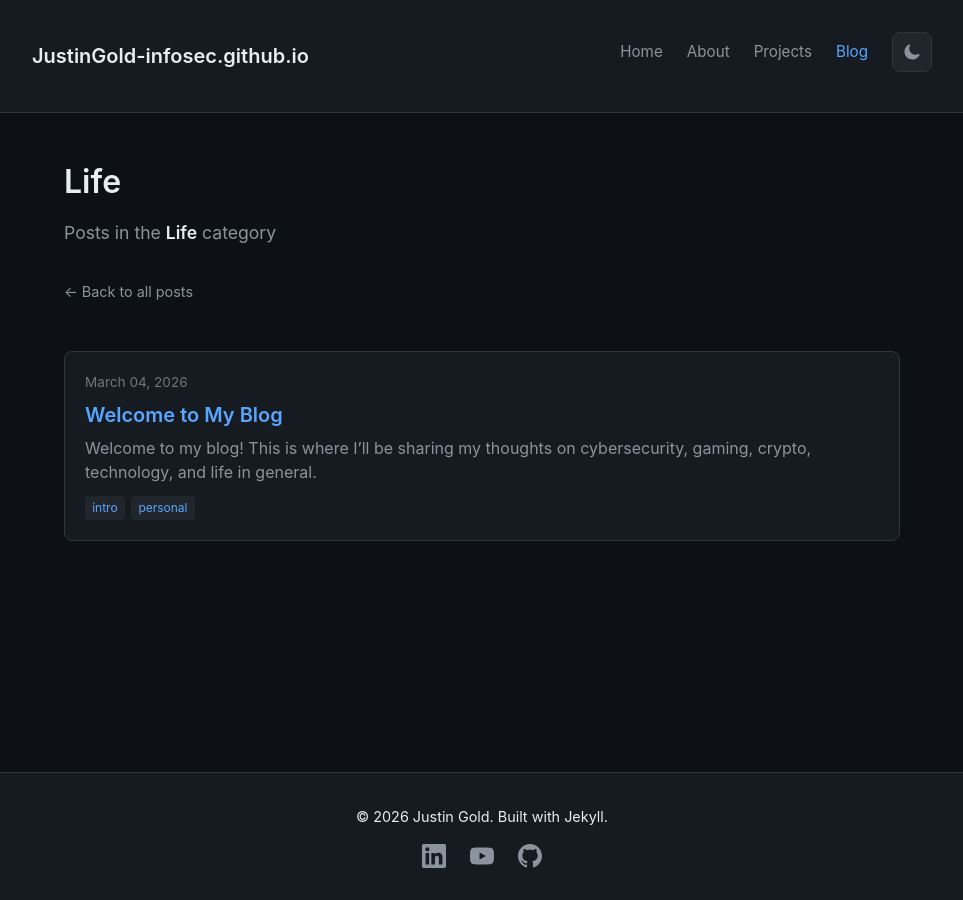
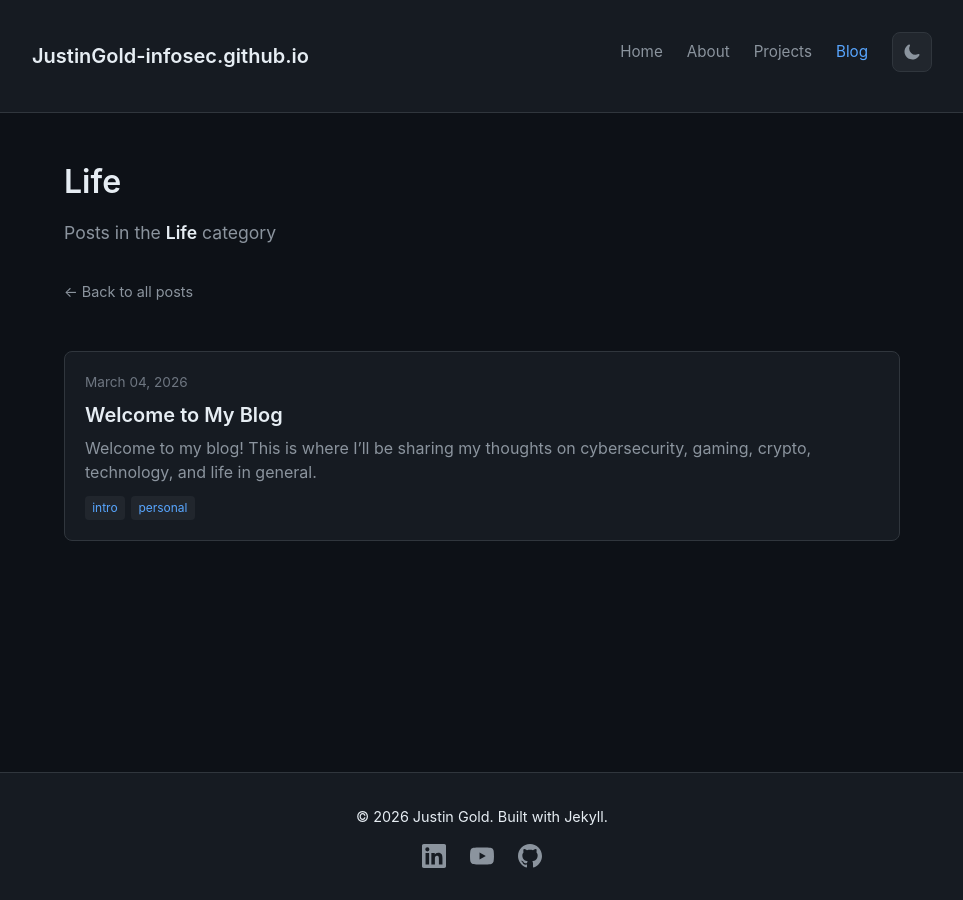
Before and after one commit to JustinGold-infosec/JustinGold-infosec.github.io, a Jekyll site: the page built from blog/category/life.md, in a window 1280 px wide. Shown: the whole page, without its empty margins (158-1121 px from the left). Built offline with Jekyll 4.4.1, drawn with Linux system fonts in a browser that asks for light colours.

Commit message:
Update post card layout

```diff
--- a/_layouts/category.html
+++ b/_layouts/category.html
@@ -10,11 +10,11 @@ layout: default
 <div class="posts-list">
   {% assign filtered_posts = site.posts | where: "category", page.category %}
   {% for post in filtered_posts %}
-    <article class="post-card">
+    <a href="{{ post.url | relative_url }}" class="post-card">
       <div class="post-meta">
         <span class="post-date">{{ post.date | date: "%B %d, %Y" }}</span>
       </div>
-      <h2><a href="{{ post.url | relative_url }}">{{ post.title }}</a></h2>
+      <h2>{{ post.title }}</h2>
       <p class="post-excerpt">{{ post.excerpt | strip_html | truncate: 160 }}</p>
       {% if post.tags.size > 0 %}
       <div class="post-tags">
@@ -23,7 +23,7 @@ layout: default
         {% endfor %}
       </div>
       {% endif %}
-    </article>
+    </a>
   {% endfor %}
 </div>
 
```
